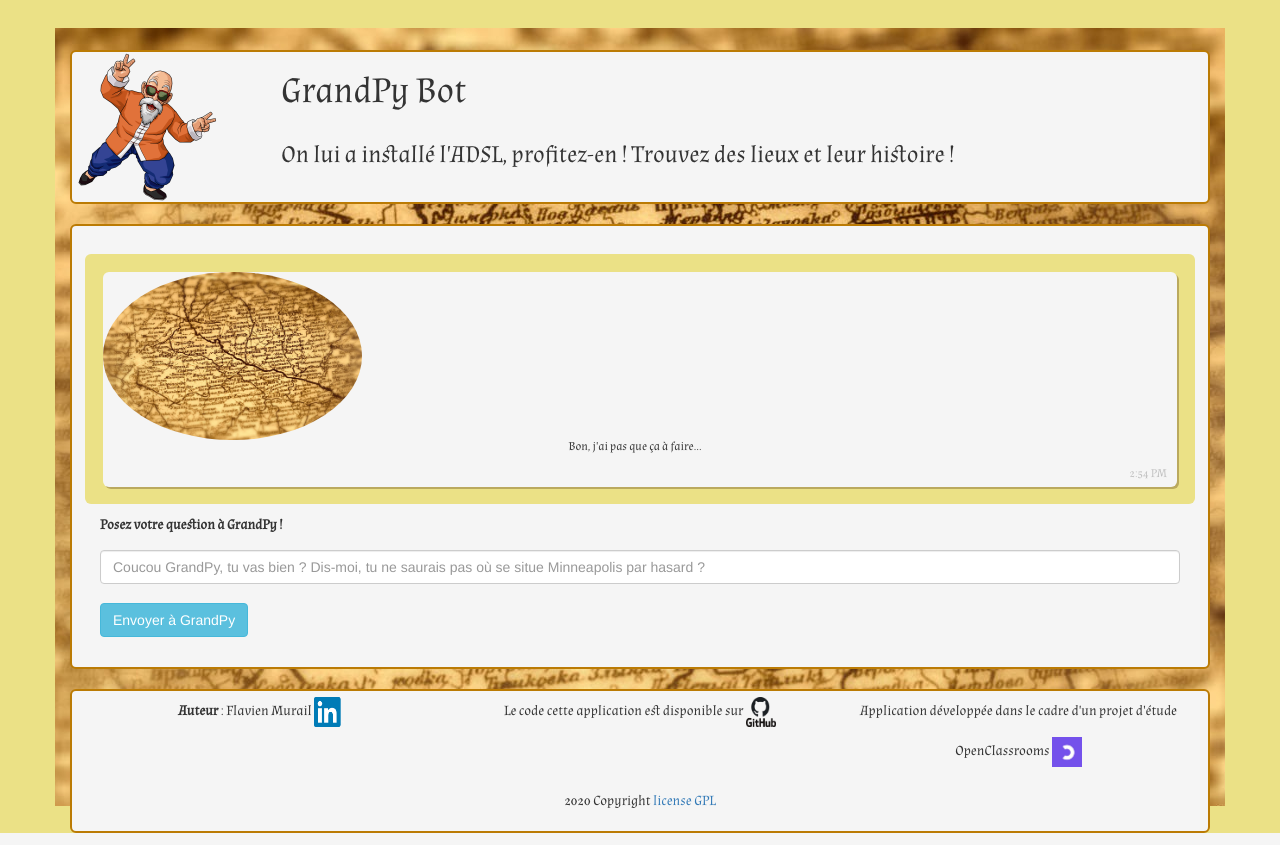
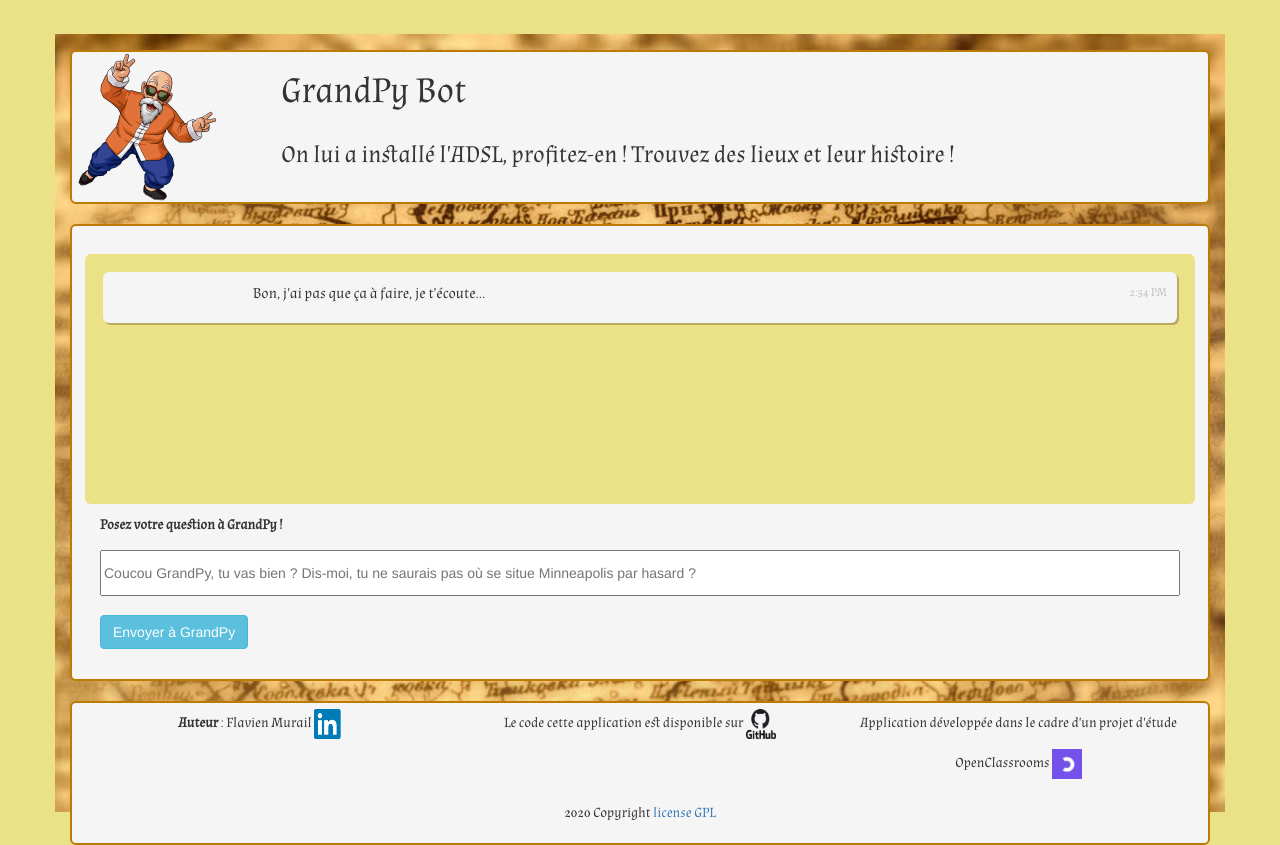
Before and after one commit to Nastyflav/GrandPapyBot_heroku_vers, a Flask app: page / in a window 1280 px wide. Run offline with Flask 2, Linux system fonts and the light colour scheme; some libraries are stand-ins or nearby versions.

Commit message:
Frontend is nearly done, it will need a little work based on the javascript file

```diff
--- a/gpb_app/static/css/styles.css
+++ b/gpb_app/static/css/styles.css
@@ -66,18 +66,18 @@ li {    /*Chat messages */
     background-color: whitesmoke;
 }
 
-h1, h3, label {
+h1, h3, label {     /*Only one font needed*/
     font-family: 'MyFont', 'Arial', 'Verdana', 'sans-serif';
 }
 
-footer{
+footer{     /*Footer presets*/
     background-color:whitesmoke;
     border: 2px solid rgb(187, 123, 4);
     border-radius: 6px;
     line-height: 40px;
 }
 
-p {
+p {     /*As the footer paragraphs*/
     font-family: 'MyFont', 'Arial', 'Verdana', 'sans-serif';
     text-align: center;
 }
@@ -92,25 +92,35 @@ p {
     height: 30px;
 }
 
-.mytext{
-    border:0;padding:10px;
-    background:whitesmoke;
+.text{
+    width:100%;
+    display:flex;
 }
-.text{
-    width:100%;display:flex;flex-direction:column;
+
+.user-input{        /*About the input area for the user*/
+    width:100%;
+    display:flex;
+    flex-direction:column;
 }
+
 .text > p:first-of-type{
-    width:100%;margin-top:0;margin-bottom:auto;line-height: 13px;font-size: 12px;
+    width:100%;
+    margin-top:1em;
+    line-height: 13px;
+    font-size: 15px;
+
 }
-.text > p:last-of-type{
-    width:100%;text-align:right;color:silver;margin-bottom:-7px;margin-top:auto;
+.text > p:last-of-type{         /*Hours*/
+    width:100%;
+    text-align:right;
+    color:silver;
 }
+
 .text-l{
-    float:left;padding-right:10px;
+    float:left;
+    padding-right:10px;
 }
-.text-r{
-    float:right;padding-left:10px;
-}
+
 .avatar{
     display:flex;
     justify-content:center;
@@ -119,14 +129,3 @@ p {
     float:left;
     padding-right:10px;
 }
-.macro{
-    margin-top:5px;width:85%;border-radius:5px;padding:5px;display:flex;
-}
-
-.msj{
-    background:white;
-}
-
-input:focus{
-    outline: none;
-}
--- a/gpb_app/static/js/script.js
+++ b/gpb_app/static/js/script.js
@@ -1,9 +1,3 @@
-var me = {};
-me.avatar = "../images/back_map.jpg";
-
-var you = {};
-you.avatar = "https://a11.t26.net/taringa/avatares/9/1/2/F/7/8/Demon_King1/48x48_5C5.jpg";
-
 function formatAMPM(date) {
     var hours = date.getHours();
     var minutes = date.getMinutes();
@@ -26,7 +20,6 @@ function insertChat(who, text, time){
     if (who == "me"){
         control = '<li style="width:100%">' +
                         '<div class="message-area">' +
-                        '<div class="avatar"><img class="img-circle" style="width:100%;" src="'+ me.avatar +'" /></div>' +
                             '<div class="text text-l">' +
                                 '<p>'+ text +'</p>' +
                                 '<p><small>'+date+'</small></p>' +
@@ -36,11 +29,9 @@ function insertChat(who, text, time){
     }else{
         control = '<li style="width:100%;">' +
                         '<div class="message-area">' +
-                            '<div class="text text-r">' +
+                            '<div class="text">' +
                                 '<p>'+text+'</p>' +
-                                '<p><small>'+date+'</small></p>' +
-                            '</div>' +
-                        '<div class="avatar" style="padding:0px 0px 0px 10px !important"><img class="img-circle" style="width:100%;" src="'+you.avatar+'" /></div>' +
+                                '<p><small>'+date+'</small></p>'
                   '</li>';
     }
     setTimeout(
@@ -54,7 +45,7 @@ function resetChat(){
     $("ul").empty();
 }
 
-$(".mytext").on("keydown", function(e){
+$(".user-input").on("keydown", function(e){
     if (e.which == 13){
         var text = $(this).val();
         if (text !== ""){
@@ -65,14 +56,14 @@ $(".mytext").on("keydown", function(e){
 });
 
 $('body > div > div > div:nth-child(2) > span').click(function(){
-    $(".mytext").trigger({type: 'keydown', which: 13, keyCode: 13});
+    $(".user-input").trigger({type: 'keydown', which: 13, keyCode: 13});
 })
 
 //-- Clear Chat
 resetChat();
 
 //-- Print Messages
-insertChat("me", "Bon, j'ai pas que ça à faire...", 0);
+insertChat("me", "Bon, j'ai pas que ça à faire, je t'écoute...", 0);
 
 
 //-- NOTE: No use time on insertChat.
--- a/gpb_app/templates/index.html
+++ b/gpb_app/templates/index.html
@@ -33,8 +33,11 @@
                 <div class="message-area">
                     <div class="col-md-12">
                         <div class="form-group">
-                            <label for="exampleFormControlInput1">Posez votre question à GrandPy !</label>
-                            <input type="email" class="form-control" id="user-input" placeholder="{{ config.TEXT_AREA }}"></div>
+                            <label for="catchline">Posez votre question à GrandPy !</label>
+                            <div class="text" style="background:whitesmoke !important">
+                                <input type="input" class="user-input" id="user-input" placeholder="{{ config.TEXT_AREA }}">
+                            </div>
+                        </div>
                     </div>
                     <div class="col-md-12">
                     <button type="button" class="btn btn-info">Envoyer à GrandPy</button></div>
```
